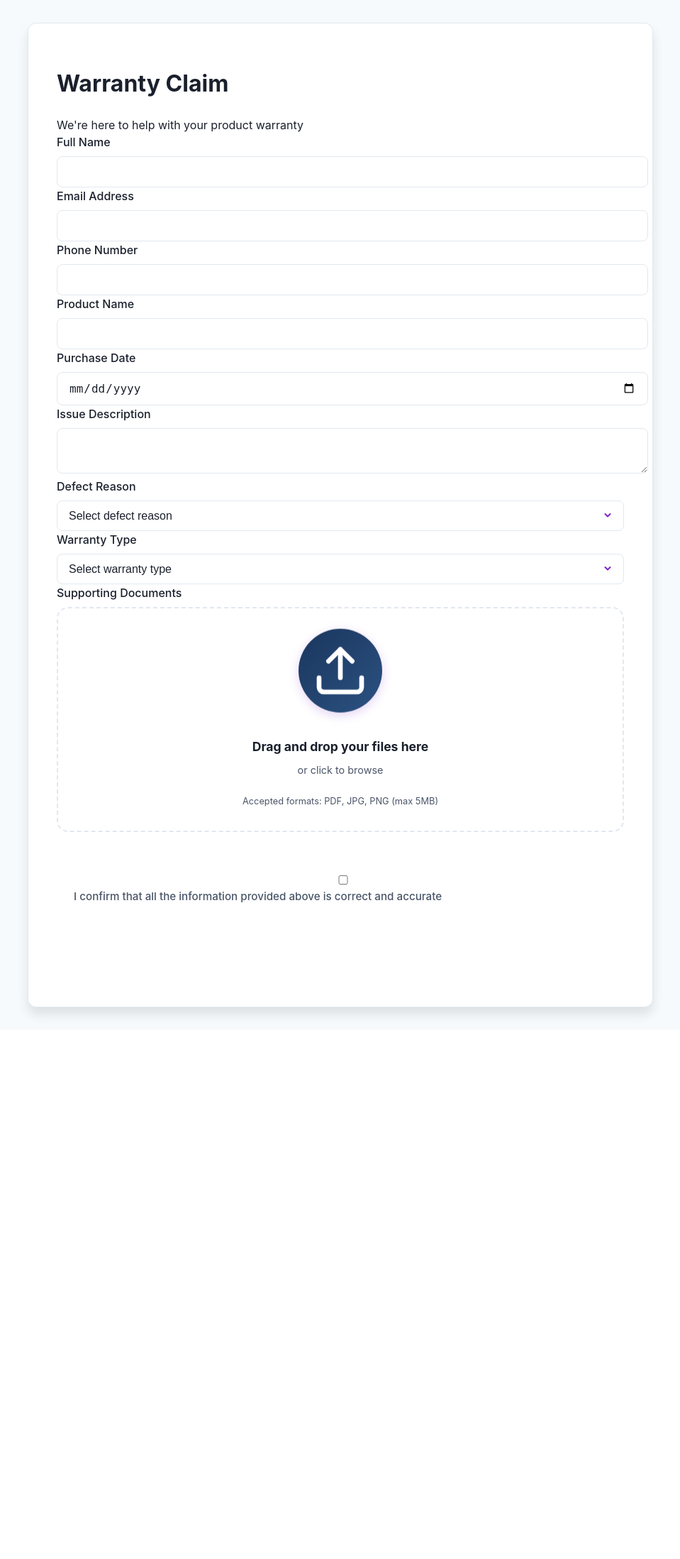
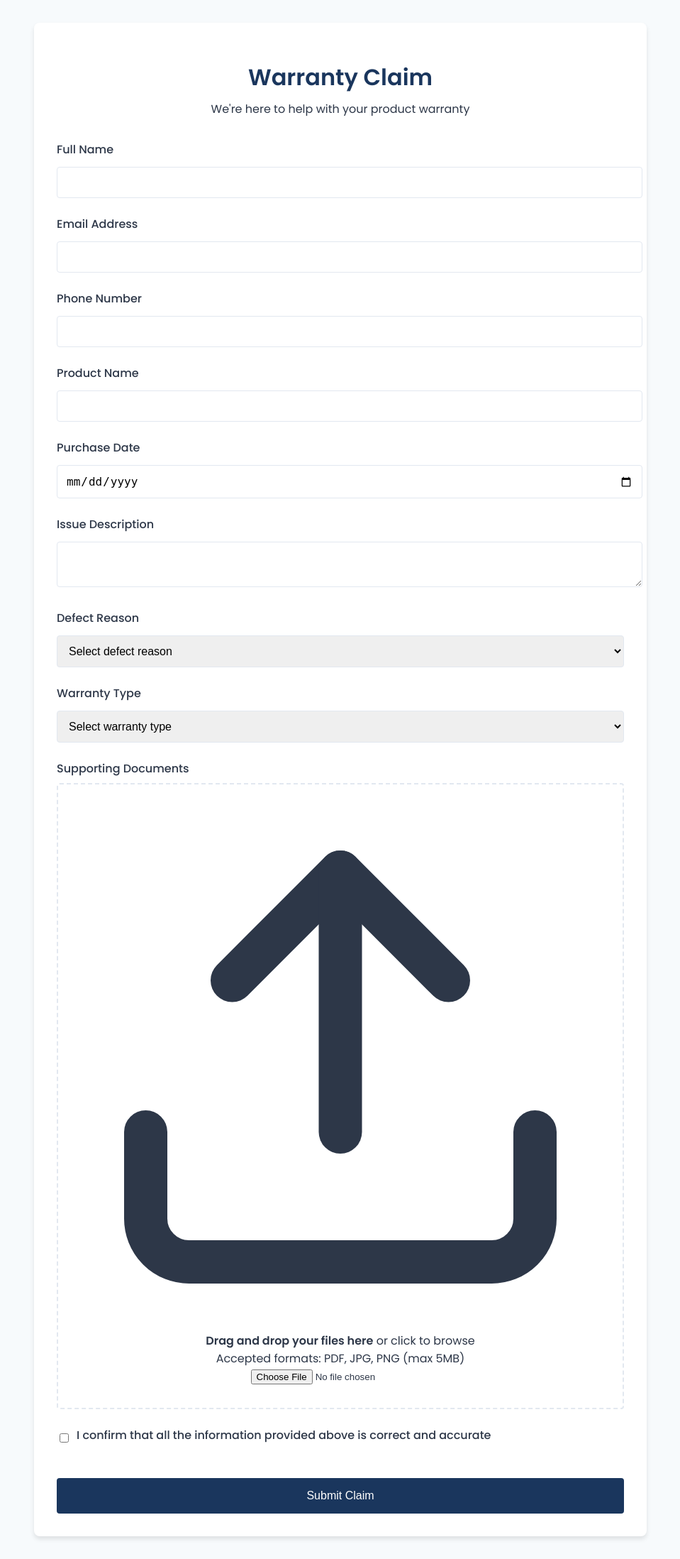
Before and after one commit to Akarsh8055/warranty-claim-system, a Flask app: page / in a window 1280 px wide. Shown: the whole page at 71% size, without its empty margins (160-1119 px from the left). Before the commit the page ends 1436 px from the top, so only its background shows below. Run offline with Flask 3, Linux system fonts and the light colour scheme.

Commit message:
Fix: Completely rebuilt static file handling and CSS

```diff
--- a/app.py
+++ b/app.py
@@ -26,15 +26,21 @@ logging.basicConfig(
 )
 logger = logging.getLogger(__name__)
 
-# Initialize Flask app with static file configuration
+# Initialize Flask app
 app = Flask(__name__)
+
+# Configure static files
+app.static_folder = 'static'
+app.static_url_path = '/static'
 
 # Environment-specific configuration
 if os.environ.get('FLASK_ENV') == 'production':
     # Production settings
-    app.config['SECRET_KEY'] = os.environ.get('SECRET_KEY', os.urandom(24).hex())
-    app.config['STATIC_FOLDER'] = os.path.join(os.getcwd(), 'static')
-    app.config['STATIC_URL_PATH'] = ''
+    app.config.update(
+        SECRET_KEY=os.environ.get('SECRET_KEY', os.urandom(24).hex()),
+        STATIC_FOLDER='static',
+        STATIC_URL_PATH='/static'
+    )
 
     # Try Redis first, fallback to filesystem if it fails
     try:
@@ -53,9 +59,11 @@ if os.environ.get('FLASK_ENV') == 'production':
         app.config['SESSION_FILE_DIR'] = os.path.join(app.root_path, 'flask_session')
 else:
     # Development settings
-    app.config['SECRET_KEY'] = 'dev-secret-key-123'
-    app.config['SESSION_TYPE'] = 'filesystem'
-    app.config['SESSION_FILE_DIR'] = os.path.join(app.root_path, 'flask_session')
+    app.config.update(
+        SECRET_KEY='dev-secret-key-123',
+        SESSION_TYPE='filesystem',
+        SESSION_FILE_DIR=os.path.join(app.root_path, 'flask_session')
+    )
 
 # Session configuration
 app.config['SESSION_COOKIE_SECURE'] = True
@@ -535,9 +543,9 @@ def health_check():
 def serve_static(filename):
     return send_from_directory(app.static_folder, filename)
 
-# Ensure static folder exists
-os.makedirs(os.path.join(os.getcwd(), 'static'), exist_ok=True)
-os.makedirs(os.path.join(os.getcwd(), 'static/css'), exist_ok=True)
+# Ensure static folders exist
+os.makedirs(app.static_folder, exist_ok=True)
+os.makedirs(os.path.join(app.static_folder, 'css'), exist_ok=True)
 
 if __name__ == '__main__':
     # Ensure directories exist
--- /dev/null
+++ b/static/css/main.css
@@ -0,0 +1,111 @@
+/* Main styles */
+:root {
+    --primary-color: #1a365d;
+    --secondary-color: #2c5282;
+    --background-color: #f7fafc;
+    --text-color: #2d3748;
+}
+
+body {
+    font-family: 'Poppins', sans-serif;
+    background-color: var(--background-color);
+    margin: 0;
+    padding: 2rem;
+    color: var(--text-color);
+}
+
+.container {
+    max-width: 800px;
+    margin: 0 auto;
+    background: white;
+    padding: 2rem;
+    border-radius: 8px;
+    box-shadow: 0 4px 6px rgba(0, 0, 0, 0.1);
+}
+
+.form-header {
+    text-align: center;
+    margin-bottom: 2rem;
+}
+
+.form-header h1 {
+    color: var(--primary-color);
+    margin-bottom: 0.5rem;
+}
+
+.form-group {
+    margin-bottom: 1.5rem;
+}
+
+.form-group label {
+    display: block;
+    margin-bottom: 0.5rem;
+    color: var(--text-color);
+    font-weight: 500;
+}
+
+input[type="text"],
+input[type="email"],
+input[type="tel"],
+input[type="date"],
+textarea,
+select {
+    width: 100%;
+    padding: 0.75rem;
+    border: 1px solid #e2e8f0;
+    border-radius: 4px;
+    font-size: 1rem;
+    margin-top: 0.25rem;
+}
+
+.file-upload {
+    border: 2px dashed #e2e8f0;
+    padding: 2rem;
+    text-align: center;
+    border-radius: 4px;
+    cursor: pointer;
+    margin-top: 0.5rem;
+}
+
+button[type="submit"] {
+    background-color: var(--primary-color);
+    color: white;
+    padding: 1rem 2rem;
+    border: none;
+    border-radius: 4px;
+    font-size: 1rem;
+    cursor: pointer;
+    width: 100%;
+    margin-top: 1rem;
+}
+
+button[type="submit"]:hover {
+    background-color: var(--secondary-color);
+}
+
+.checkbox-group {
+    display: flex;
+    align-items: center;
+    gap: 0.5rem;
+    margin-top: 1rem;
+}
+
+.flash-messages {
+    margin-bottom: 1rem;
+}
+
+.flash-message {
+    padding: 1rem;
+    border-radius: 4px;
+    margin-bottom: 0.5rem;
+}
+
+.flash-message.success {
+    background-color: #c6f6d5;
+    color: #2f855a;
+}
+
+.flash-message.error {
+    background-color: #fed7d7;
+    color: #c53030;
+}
--- a/templates/index.html
+++ b/templates/index.html
@@ -4,7 +4,7 @@
     <meta charset="UTF-8">
     <meta name="viewport" content="width=device-width, initial-scale=1.0">
     <title>Warranty Claim Form</title>
-    <link rel="stylesheet" type="text/css" href="/static/css/styles.css">
+    <link rel="stylesheet" href="{{ url_for('static', filename='css/main.css') }}">
     <link href="https://fonts.googleapis.com/css2?family=Poppins:wght@400;500;600&display=swap" rel="stylesheet">
 </head>
 <body>
```
